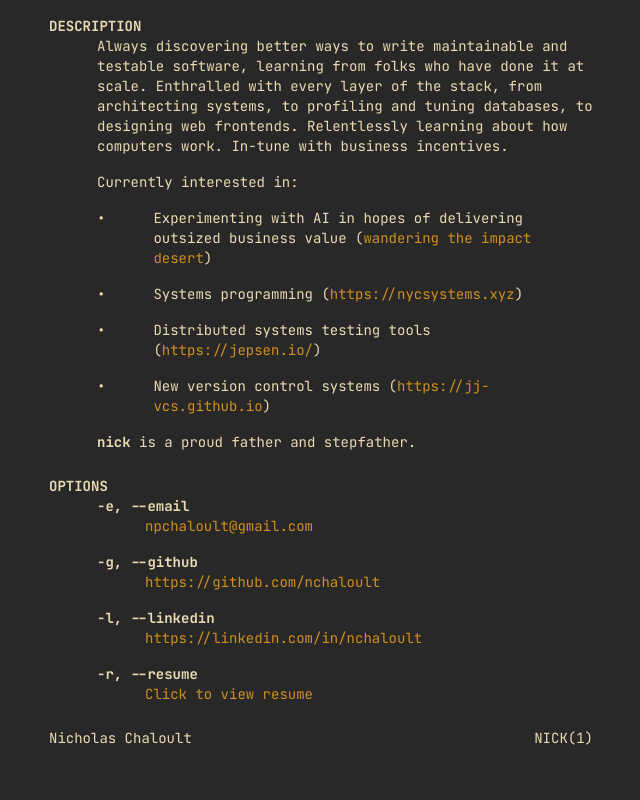
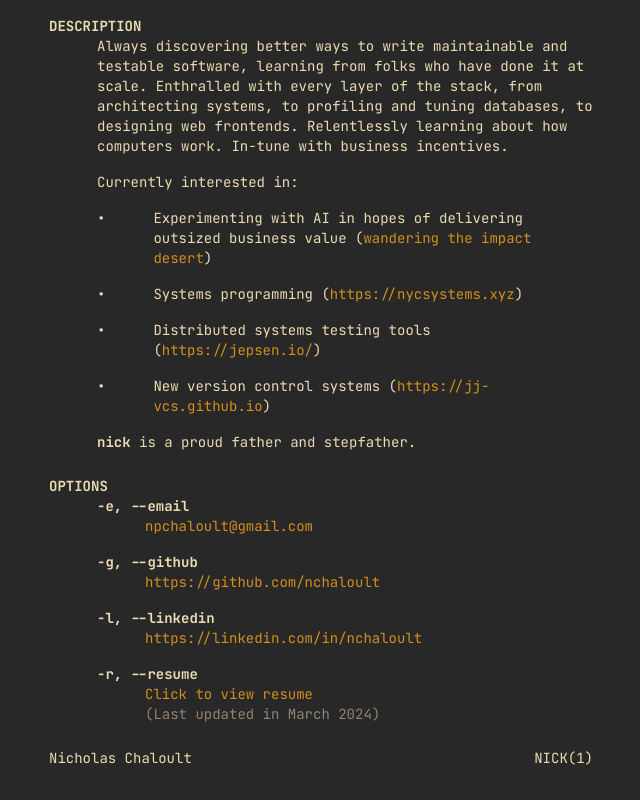
Before and after one commit to nchaloult/nchaloult.github.io, an Astro site: page / in a window 1280 px wide. Shown: the part 452-1252 px from the top of the page, without its empty margins (623-1263 px from the left). Built offline with nearby package versions, Linux system fonts and the light colour scheme; Astro itself is replaced by a stand-in of ours; a web font is replaced by a local one.

Commit message:
Add "last updated" disclaimer next to resume link

```diff
--- a/src/components/ManPage.astro
+++ b/src/components/ManPage.astro
@@ -114,6 +114,7 @@
             >Click to view resume</a
           >
         </p>
+        <p class="ml-12 text-gruvbox-gray">(Last updated in March 2024)</p>
       </div>
     </div>
   </div>
```
